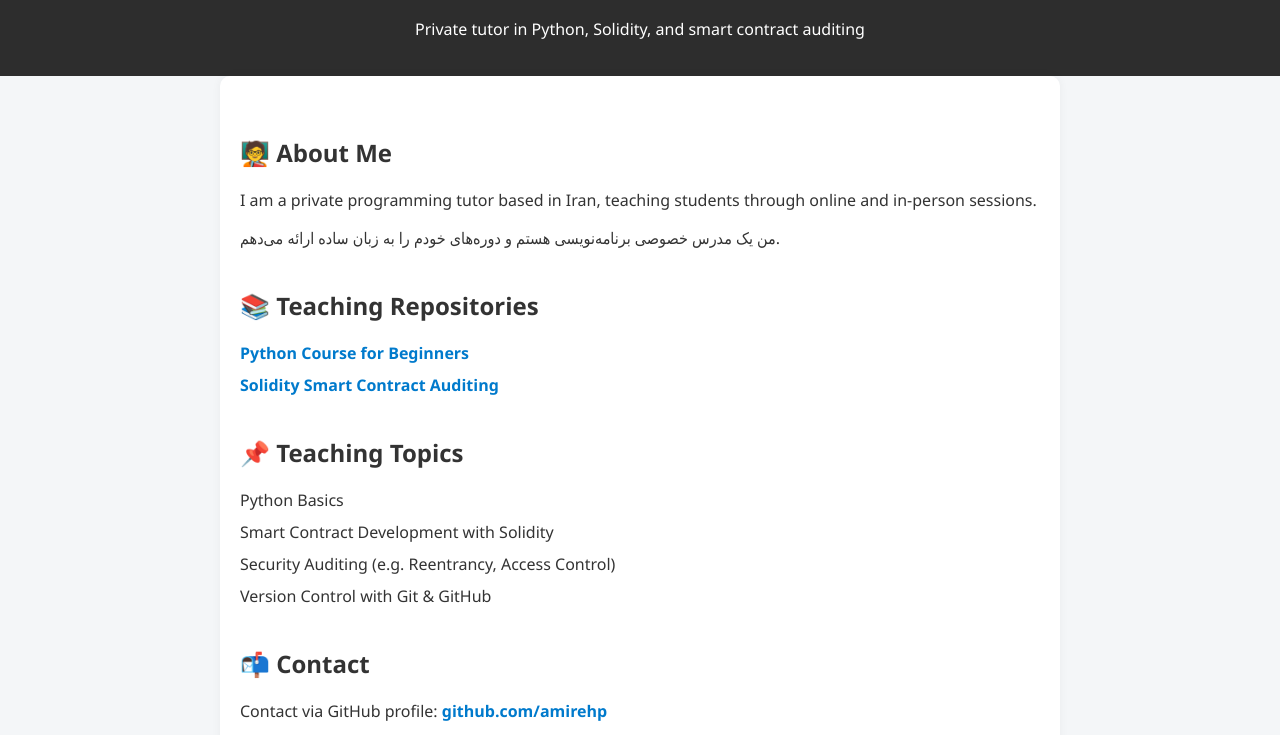
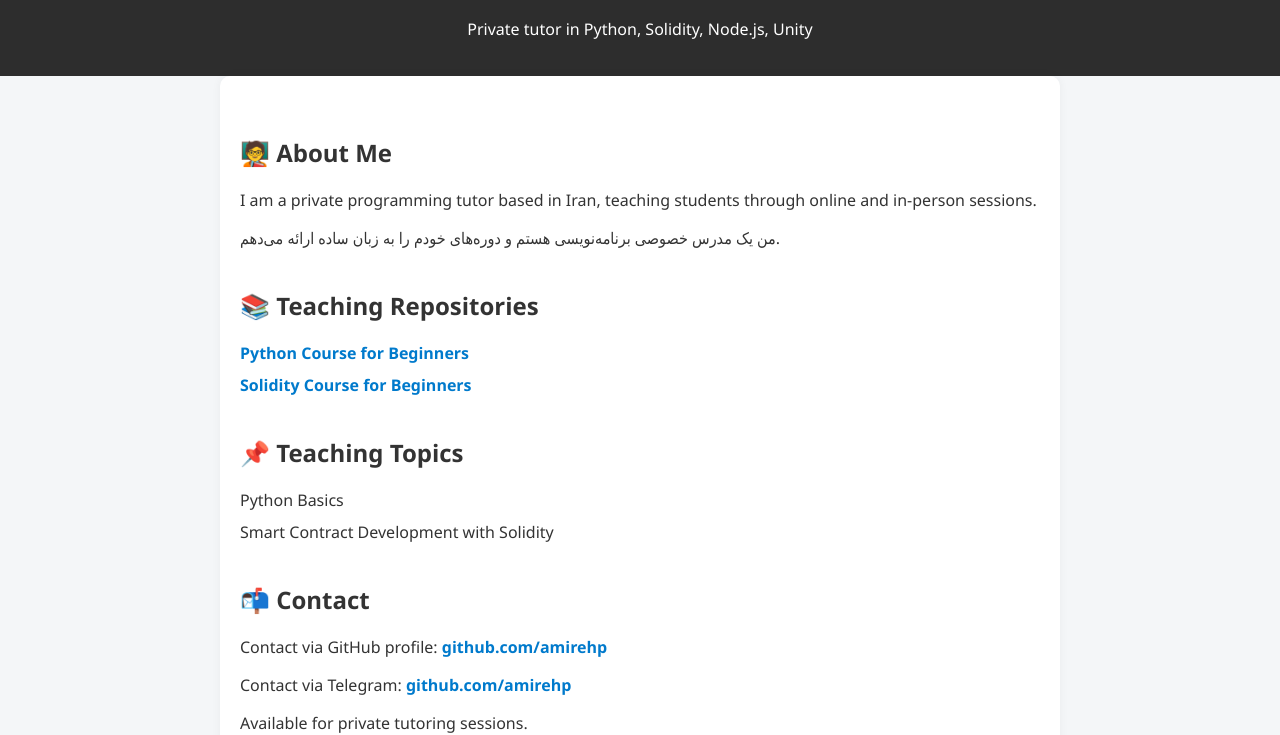
Before and after one commit to 57555/teaching-profile, a plain HTML site: page index.html in a window 1280 px wide. Shown: the part 66-801 px from the top of the page. Drawn offline with Linux system fonts and the light colour scheme.

Commit message:
Update index.html

```diff
--- a/index.html
+++ b/index.html
@@ -58,7 +58,7 @@
 
 <header>
   <h1>amirehp | Programming Instructor</h1>
-  <p>Private tutor in Python, Solidity, and smart contract auditing</p>
+  <p>Private tutor in Python, Solidity, Node.js, Unity</p>
 </header>
 
 <main>
@@ -72,7 +72,7 @@
     <h2>📚 Teaching Repositories</h2>
     <ul>
       <li><a href="https://github.com/amirehp/python-course" target="_blank">Python Course for Beginners</a></li>
-      <li><a href="https://github.com/amirehp/solidity-course" target="_blank">Solidity Smart Contract Auditing</a></li>
+      <li><a href="https://github.com/amirehp/solidity-course" target="_blank">Solidity Course for Beginners</a></li>
     </ul>
   </section>
 
@@ -81,14 +81,13 @@
     <ul>
       <li>Python Basics</li>
       <li>Smart Contract Development with Solidity</li>
-      <li>Security Auditing (e.g. Reentrancy, Access Control)</li>
-      <li>Version Control with Git & GitHub</li>
     </ul>
   </section>
 
   <section>
     <h2>📬 Contact</h2>
     <p>Contact via GitHub profile: <a href="https://github.com/amirehp" target="_blank">github.com/amirehp</a></p>
+    <p>Contact via Telegram: <a href="https://t.me/amirehp" target="_blank">github.com/amirehp</a></p>
     <p>Available for private tutoring sessions.</p>
   </section>
 </main>
```
